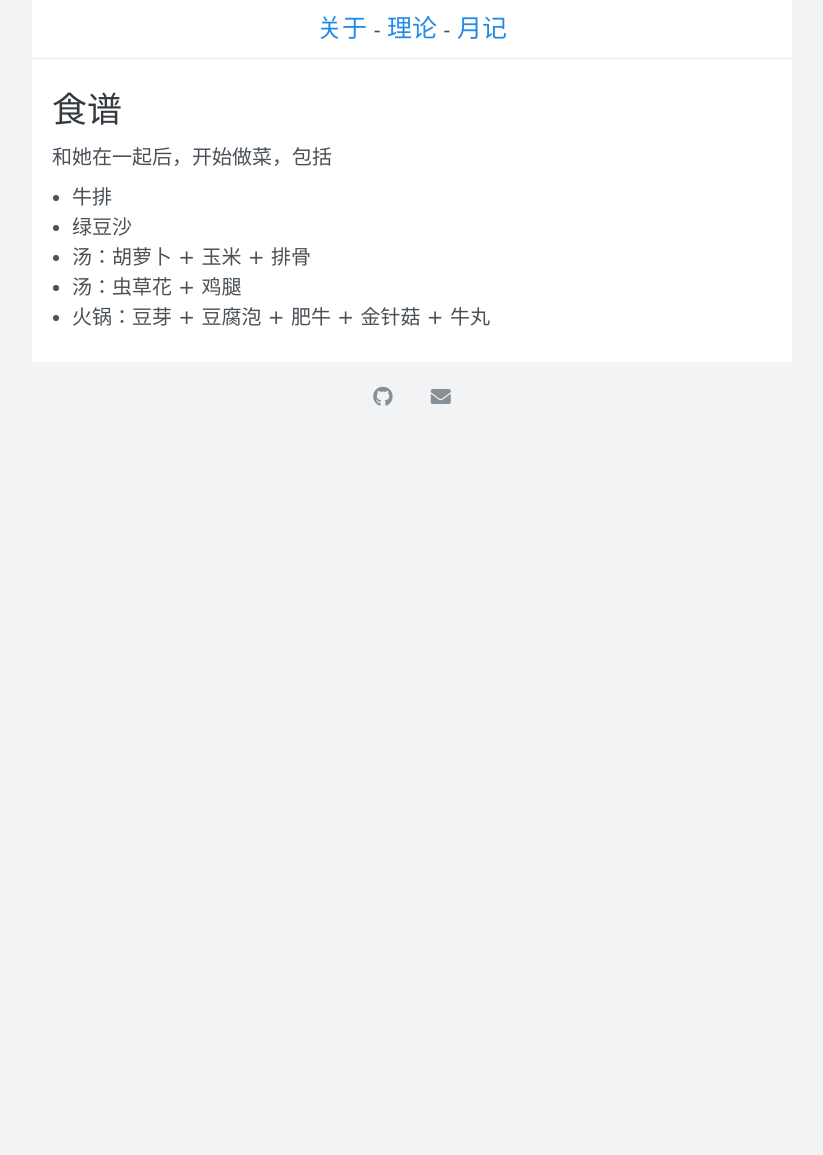
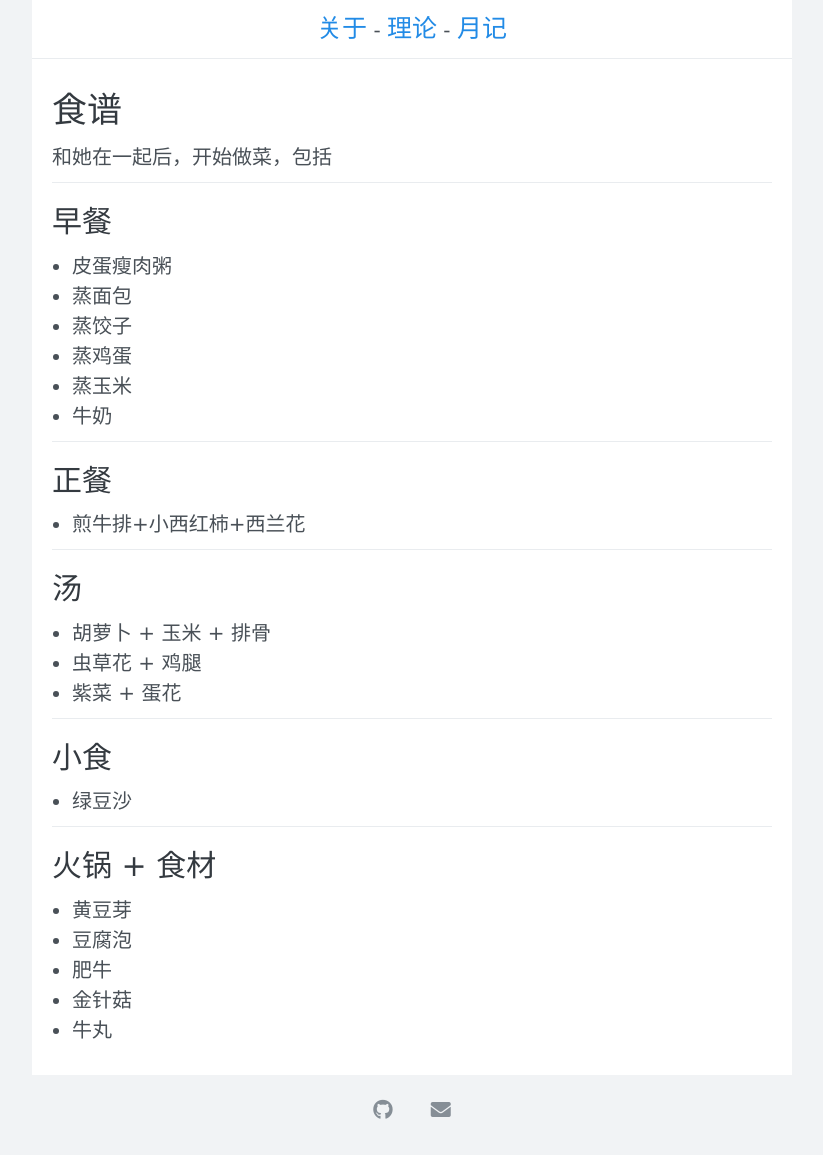
Before and after one commit to xuyilife/xuyilife.github.io, a Jekyll site: the page built from posts/theory/食谱.md, in a window 1280 px wide. Shown: the whole page, without its empty margins (228-1051 px from the left). Built offline with Jekyll 4.4.1, drawn with Linux system fonts in a browser that asks for light colours; nearby versions of some CDN libraries; before the commit the page ends 900 px from its top, so only the background shows below that.

Commit message:
更新食谱

```diff
--- a/posts/theory/食谱.md
+++ b/posts/theory/食谱.md
@@ -4,8 +4,33 @@ title: 食谱
 
 和她在一起后，开始做菜，包括
 
-- 牛排
+## 早餐
+
+- 皮蛋瘦肉粥
+- 蒸面包
+- 蒸饺子
+- 蒸鸡蛋
+- 蒸玉米
+- 牛奶
+
+## 正餐
+
+- 煎牛排+小西红柿+西兰花
+
+## 汤
+
+- 胡萝卜 + 玉米 + 排骨
+- 虫草花 + 鸡腿
+- 紫菜 + 蛋花
+
+## 小食
+
 - 绿豆沙
-- 汤：胡萝卜 + 玉米 + 排骨
-- 汤：虫草花 + 鸡腿
-- 火锅：豆芽 + 豆腐泡 + 肥牛 + 金针菇 + 牛丸
+
+## 火锅 + 食材
+
+- 黄豆芽
+- 豆腐泡
+- 肥牛
+- 金针菇
+- 牛丸
```
